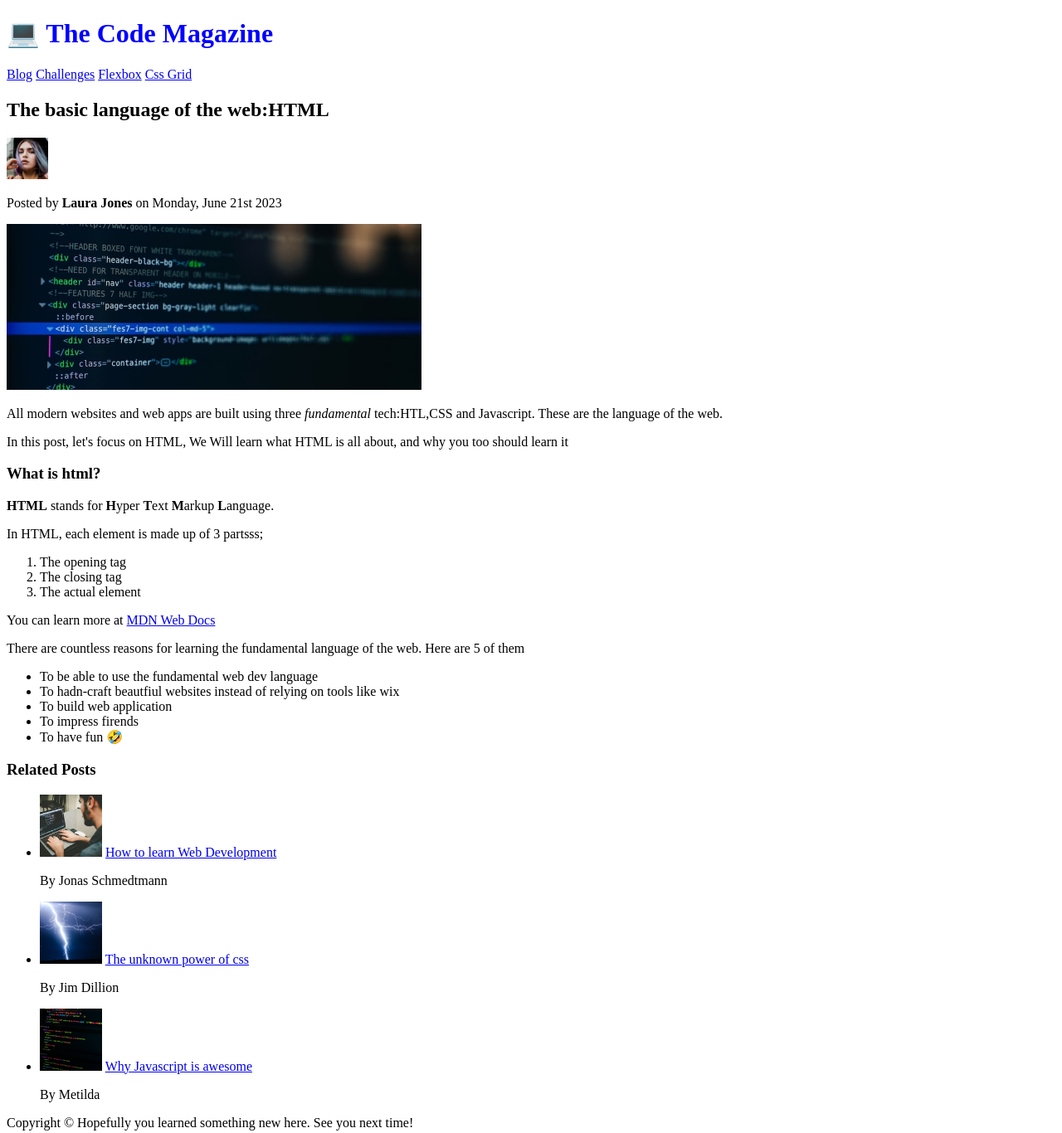
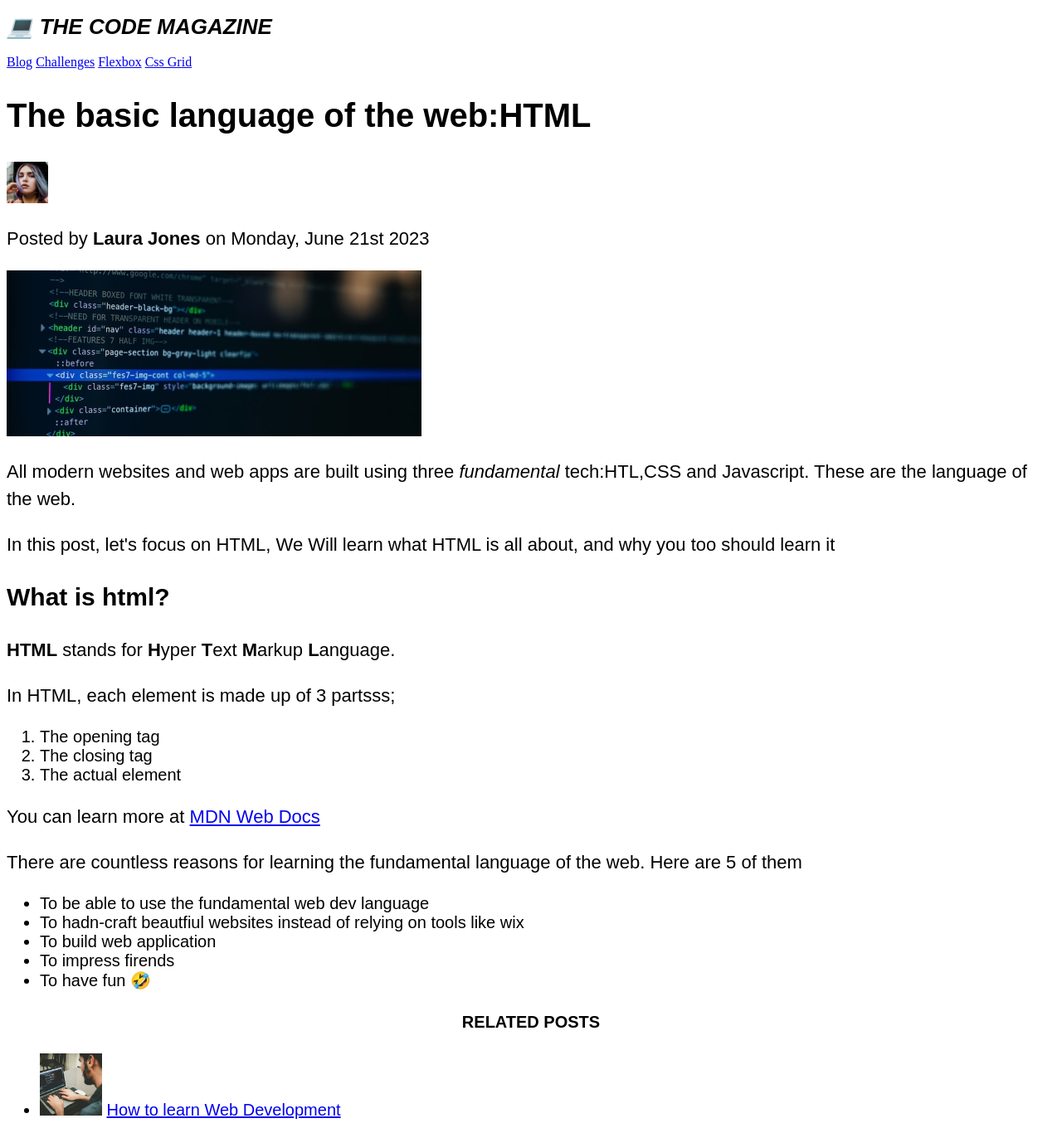
Before and after one commit to bloodgroup-cplusplus/html_css_js, a plain HTML site: page css_fundamentals/index.html in a window 1280 px wide. Shown: the top 1366 px of the page at 83% size. Drawn offline with Linux system fonts and the light colour scheme.

Commit message:
selecting multiple elements

```diff
--- a/css_fundamentals/index.html
+++ b/css_fundamentals/index.html
@@ -94,7 +94,7 @@
     </ul>
     </article>
     <aside>
-        <h3>Related Posts</h3>
+        <h4>Related Posts</h4>
         <ul>
             <li>
                 <img src="img/related-1.jpeg" alt="/a person programming" width="75" height="75"/>
--- a/css_fundamentals/style.css
+++ b/css_fundamentals/style.css
@@ -1,3 +1,47 @@
+h1,
+h2,
+h3,
+h4,
+p,
+li,
+li{
+    font-family:sans-serif;
+}
+
+
+
+
+
+
 h1{
-    color:blue;
+    font-size:26px;
+    text-transform:uppercase;
+    font-style:italic;
+
 }
+
+h2{
+    font-size:40px;
+
+}
+
+h3{
+    font-size:30px;
+}
+
+h4{
+    font-size:20px;
+    text-transform:uppercase;
+    text-align:center;
+}
+
+p{
+    /*this will select all the p elements */
+    font-size:22px;
+    line-height:1.5;
+
+}
+
+li{
+    font-size:20px;
+}
```
